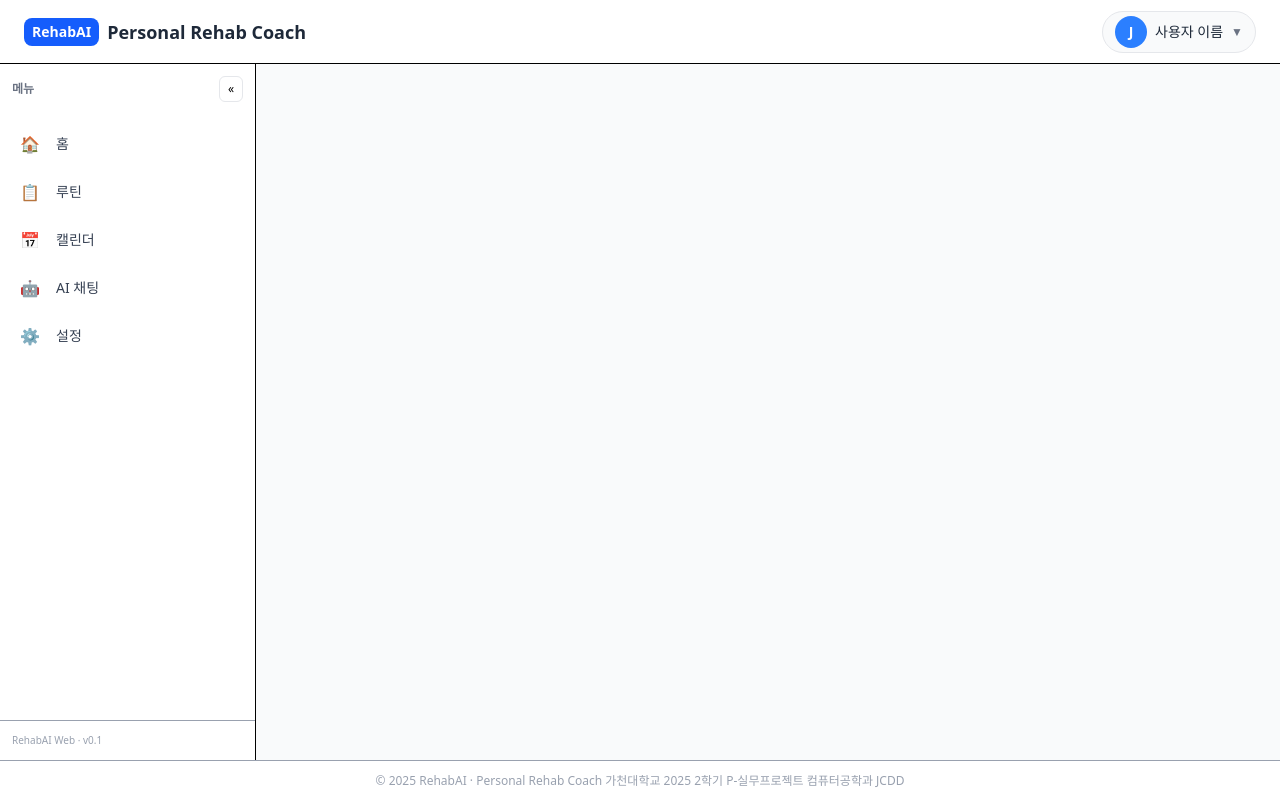
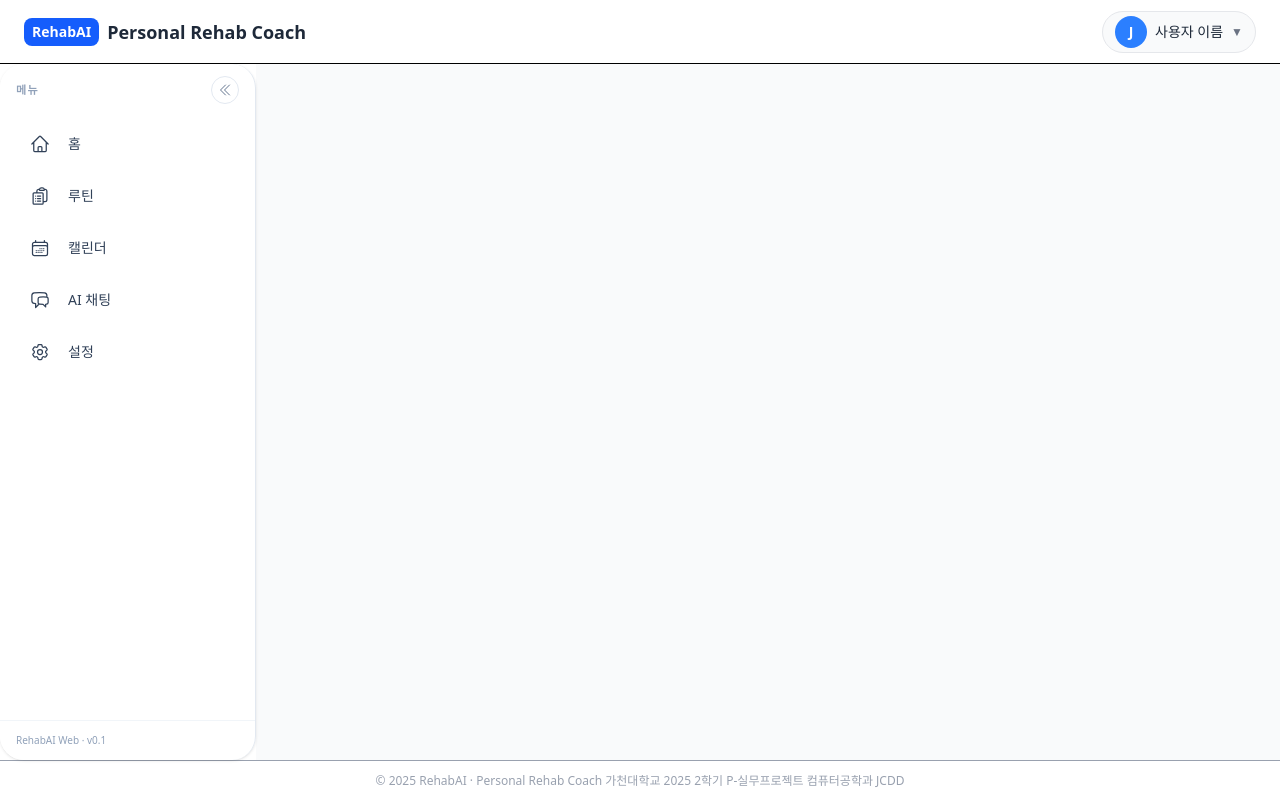
Before and after one commit to jeniferkim/rehab_web_fe, a React (Vite) app: page /app in a window 1280 px wide. Built offline with nearby package versions, Linux system fonts and the light colour scheme.

Commit message:
refactor: 사이드바 UI 변경

```diff
--- a/src/components/layouts/Sidebar.tsx
+++ b/src/components/layouts/Sidebar.tsx
@@ -1,13 +1,22 @@
 // src/components/layout/Sidebar.jsx
 import { useState } from "react";
 import { NavLink } from "react-router-dom";
+import {
+  HiOutlineHome,
+  HiOutlineClipboardDocumentList,
+  HiOutlineCalendarDays,
+  HiOutlineChatBubbleLeftRight,
+  HiOutlineCog6Tooth,
+  HiOutlineChevronDoubleLeft,
+  HiOutlineChevronDoubleRight,
+} from "react-icons/hi2";
 
 const navItems = [
-  { label: "홈", to: "/app/home", icon: "🏠" },
-  { label: "루틴", to: "/app/routines", icon: "📋" },
-  { label: "캘린더", to: "/app/calendar", icon: "📅" },
-  { label: "AI 채팅", to: "/app/chat", icon: "🤖" },
-  { label: "설정", to: "/app/settings", icon: "⚙️" },
+  { label: "홈", to: "/app/home", icon: HiOutlineHome },
+  { label: "루틴", to: "/app/routines", icon: HiOutlineClipboardDocumentList },
+  { label: "캘린더", to: "/app/calendar", icon: HiOutlineCalendarDays },
+  { label: "AI 채팅", to: "/app/chat", icon: HiOutlineChatBubbleLeftRight },
+  { label: "설정", to: "/app/settings", icon: HiOutlineCog6Tooth },
 ];
 
 export default function Sidebar() {
@@ -15,50 +24,65 @@ export default function Sidebar() {
 
   return (
     <aside
-      className={`flex h-full flex-col border-r bg-white transition-all duration-200 ${
-        collapsed ? "w-16" : "w-64"
-      }`}
+      className={`flex h-full flex-col border-r border-slate-200 bg-white/95 backdrop-blur-sm transition-all duration-200 ${
+        collapsed ? "w-20" : "w-64"
+      } rounded-3xl shadow-sm`}
     >
-      {/* 상단 토글 버튼 */}
-      <div className="flex items-center justify-between px-3 py-3">
+      {/* 상단 헤더 + 토글 */}
+      <div className="flex items-center justify-between px-4 py-3">
         {!collapsed && (
-          <span className="text-xs font-semibold uppercase text-gray-500">
+          <span className="text-[11px] font-semibold tracking-[0.12em] uppercase text-slate-400">
             메뉴
           </span>
         )}
         <button
           onClick={() => setCollapsed((prev) => !prev)}
-          className="ml-auto rounded-md border border-gray-200 px-2 py-1 text-xs hover:bg-gray-50"
+          className="ml-auto flex h-7 w-7 items-center justify-center rounded-full border border-slate-200 text-slate-500 hover:bg-slate-50"
         >
-          {collapsed ? "»" : "«"}
+          {collapsed ? (
+            <HiOutlineChevronDoubleRight className="h-4 w-4" />
+          ) : (
+            <HiOutlineChevronDoubleLeft className="h-4 w-4" />
+          )}
         </button>
       </div>
 
       {/* 네비게이션 메뉴 */}
-      <nav className="mt-2 flex-1 space-y-1 px-2">
-        {navItems.map((item) => (
+      <nav className="mt-1 flex-1 space-y-1 px-3">
+        {navItems.map(({ to, label, icon: Icon }) => (
           <NavLink
-            key={item.to}
-            to={item.to}
+            key={to}
+            to={to}
             className={({ isActive }) =>
               [
-                "flex items-center gap-3 rounded-md px-2 py-2 text-sm transition-colors",
+                "group flex items-center gap-3 rounded-xl px-3 py-2 text-sm transition-all",
                 isActive
-                  ? "bg-blue-50 text-blue-600 font-medium"
-                  : "text-gray-700 hover:bg-gray-50",
+                  ? "bg-sky-500 text-white shadow-sm font-semibold"
+                  : "text-slate-700 hover:bg-slate-50 font-medium",
               ].join(" ")
             }
           >
-            <span className="flex h-7 w-7 items-center justify-center text-base">
-              {item.icon}
+            <span
+              className={[
+                "flex h-8 w-8 items-center justify-center rounded-xl text-[18px]",
+              ].join(" ")}
+            >
+              <Icon
+                className={`h-5 w-5 ${
+                  // active일 때도 자연스럽게 보이게
+                  "group-[.active]:text-white"
+                }`}
+              />
             </span>
-            {!collapsed && <span>{item.label}</span>}
+            {!collapsed && (
+              <span className="truncate">{label}</span>
+            )}
           </NavLink>
         ))}
       </nav>
 
-      {/* 하단 작은 텍스트 (옵션) */}
-      <div className="border-t px-3 py-3 text-[10px] text-gray-400">
+      {/* 하단 작은 텍스트 */}
+      <div className="mt-2 border-t border-slate-100 px-4 py-3 text-[10px] font-medium text-slate-400">
         {!collapsed && <span>RehabAI Web · v0.1</span>}
       </div>
     </aside>
```
